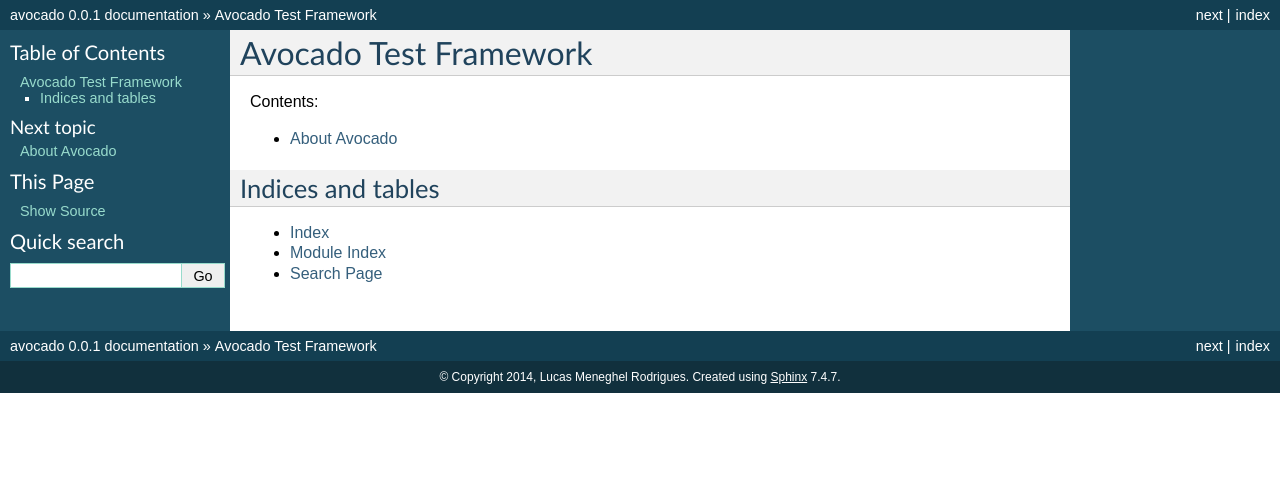
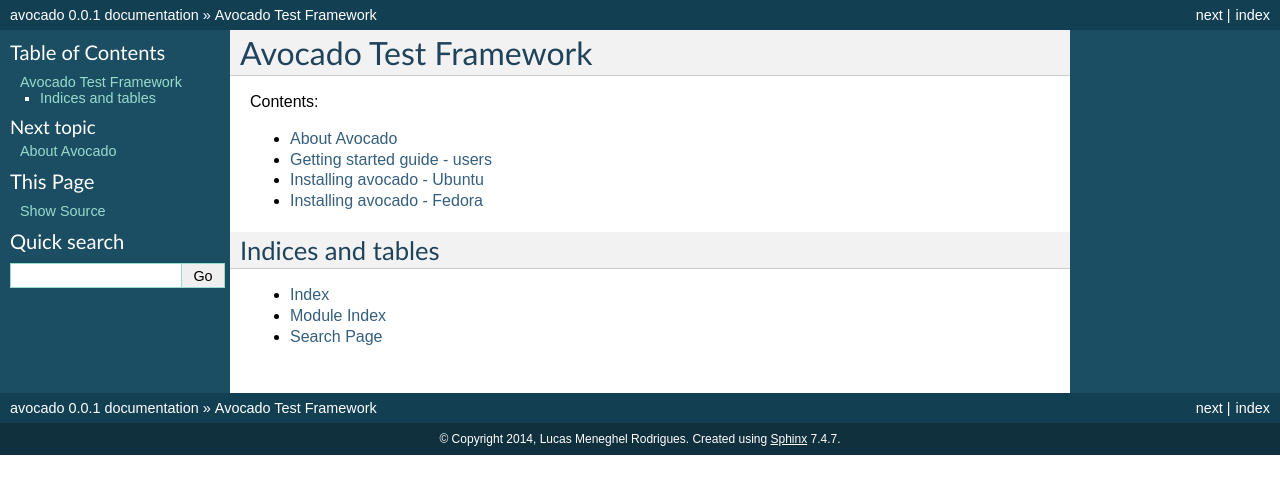
Before and after one commit to avocado-framework/avocado, a Sphinx documentation site: the page built from docs/source/index.rst, in a window 1280 px wide. Shown: the top 494 px of the page. Built offline with Sphinx 7.4.7, drawn with Linux system fonts in a browser that asks for light colours; some of the changed lines change nothing that is shown.

Commit message:
docs: Update documentation to include install guide
Now that we have Ubuntu PPAs and Fedora COPRs, we can
show people the easy way to test avocado.

Signed-off-by: Lucas Meneghel Rodrigues <lmr@redhat.com>

```diff
--- /dev/null
+++ b/docs/source/GetStartedGuide.rst
@@ -0,0 +1,32 @@
+.. _get-started:
+
+Getting started guide - users
+=============================
+
+If you want to simply use avocado as a test runner/test API, you can install a distro package. For Ubuntu, you can look at `lmr's autotest PPA`_, while for Fedora, you can look at `lmr's autotest COPR`_.
+
+.. _lmr's autotest PPA: https://launchpad.net/~lmr/+archive/autotest
+.. _lmr's autotest COPR: http://copr.fedoraproject.org/coprs/lmr/Autotest
+
+Installing avocado - Ubuntu
+===========================
+
+You can install the debian package by performing the following commands:
+
+::
+
+    sudo add-apt-repository ppa:lmr/autotest
+    sudo apt-get update
+    sudo apt-get install avocado
+
+
+Installing avocado - Fedora
+===========================
+
+You can install the rpm package by performing the following commands:
+
+::
+
+    sudo curl http://copr.fedoraproject.org/coprs/lmr/Autotest/repo/fedora-20-i386/ > /etc/yum.repos.d/autotest.repo
+    sudo yum update
+    sudo yum install avocado
--- a/docs/source/index.rst
+++ b/docs/source/index.rst
@@ -12,8 +12,8 @@
 .. toctree::
    :maxdepth: 2
 
-   intro
-
+   Introduction
+   GetStartedGuide
 
 Indices and tables
 ==================
```
Also changed, not shown: docs/source/Introduction.rst (line endings or trailing spaces).
